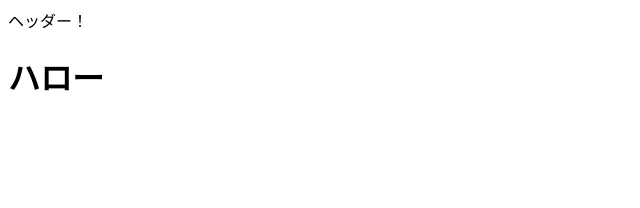
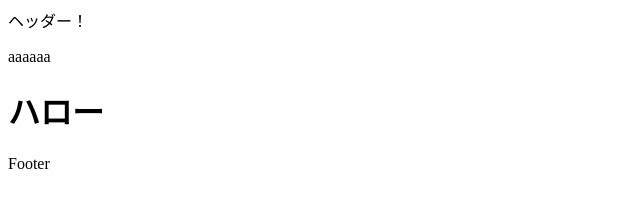
Before and after one commit to issei-0623/git-practice, a plain HTML site: page index.html in a window 1280 px wide. Shown: the whole page, without its empty margins (0-640 px from the left). Drawn offline with Linux system fonts and the light colour scheme.

Commit message:
footer追加

```diff
--- a/index.html
+++ b/index.html
@@ -7,7 +7,8 @@
 </head>
 <body>
     <header>ヘッダー！</header>
+    <p>aaaaaa</p>
     <h1>ハロー</h1>
-
+    <footer>Footer</footer>
 </body>
 </html>
```
